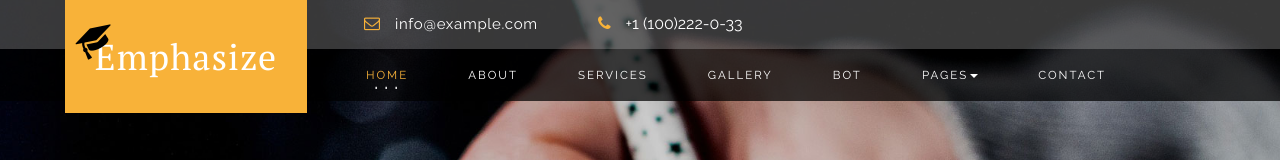
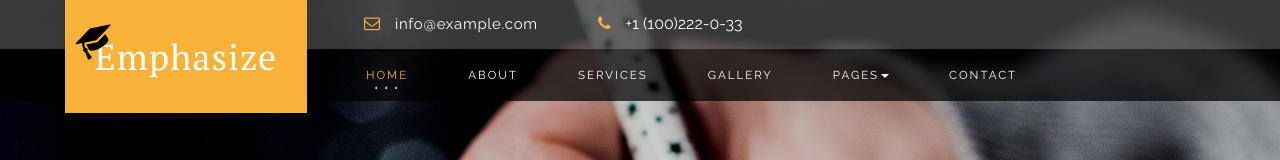
Before and after one commit to MALLAVARAPUMAHESH/Education31, a plain HTML site: page index.html in a window 1280 px wide. Shown: the top 160 px of the page. Drawn offline with Linux system fonts and the light colour scheme; some packages are replaced by stand-ins of ours; a script that the page names is missing.

Commit message:
Update index.html

```diff
--- a/index.html
+++ b/index.html
@@ -53,7 +53,7 @@ Smartphone Compatible web template, free webdesigns for Nokia, Samsung, LG, Sony
 							<li><a href="about.html">About</a></li>
 							<li><a href="services.html">Services</a></li>
 							<li><a href="gallery.html">Gallery</a></li>
-							<li><a href="bot.html">Bot</a></li>
+
 							<li class="dropdown">
 								<a href="#" class="dropdown-toggle" data-toggle="dropdown" role="button" aria-haspopup="true" aria-expanded="false">Pages<span class="caret"></span></a>
 								<ul class="dropdown-menu">
```
